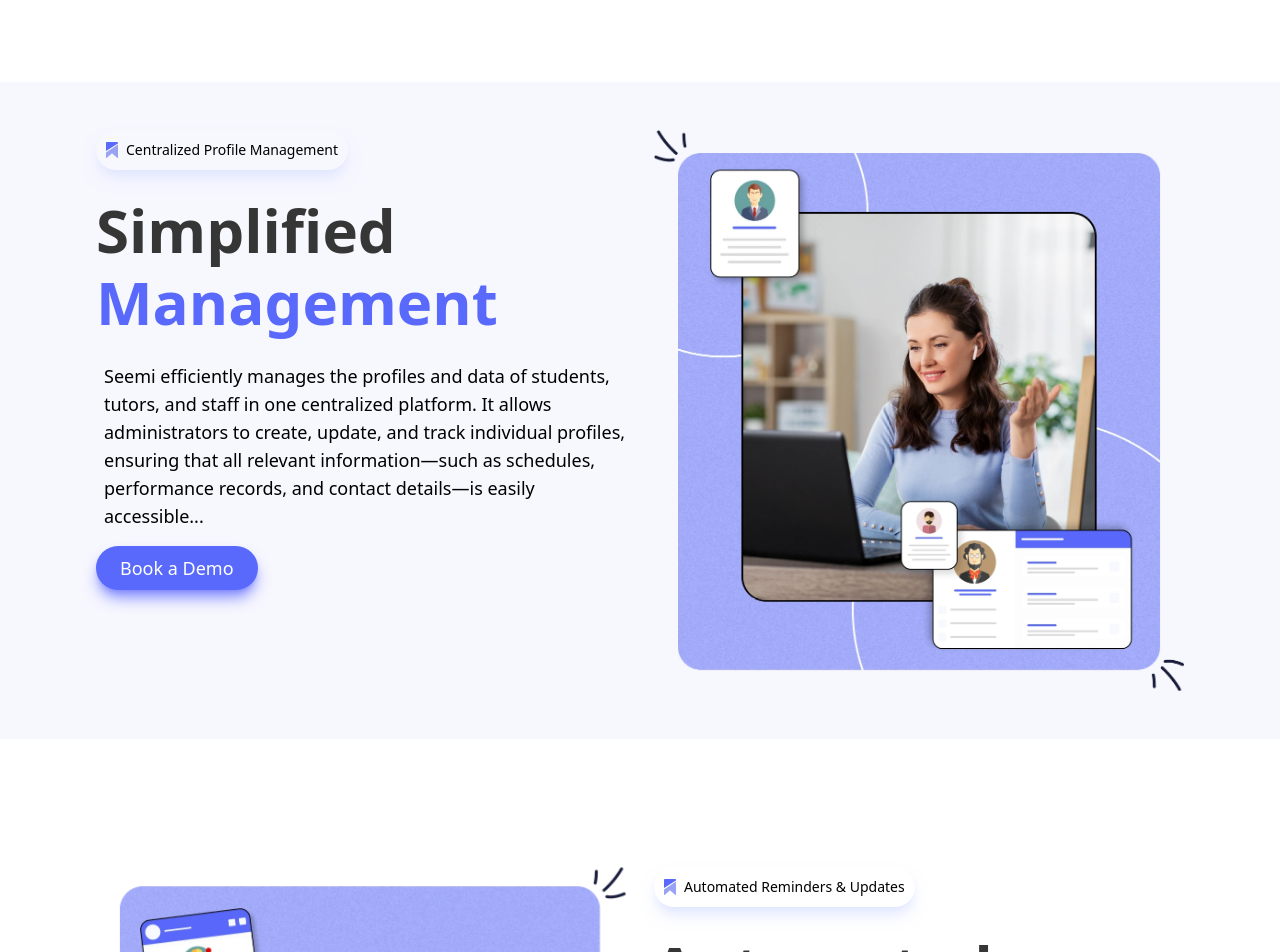
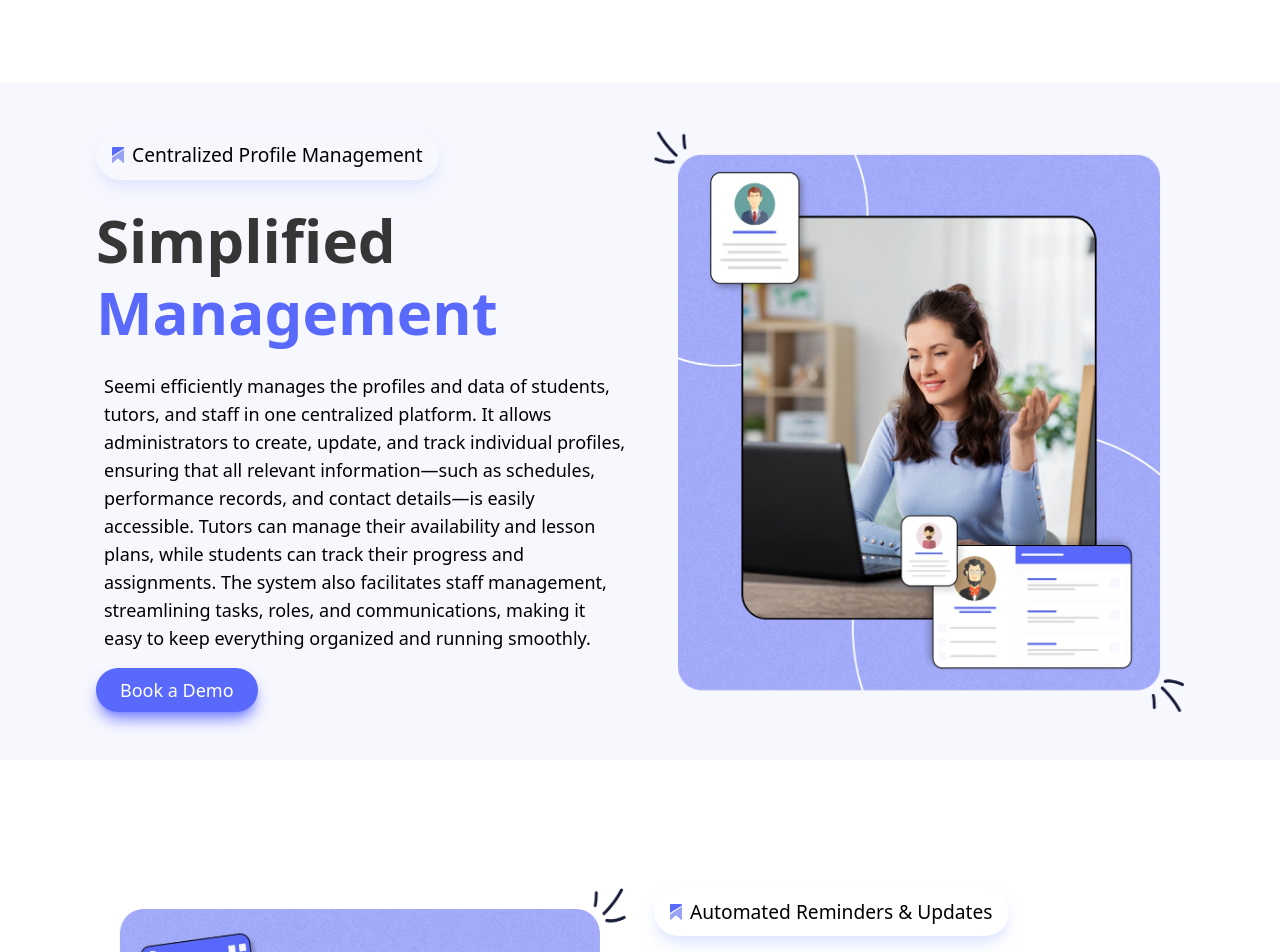
Before and after one commit to aqib4/seemi, a React (Vite) app: page / in a window 1280 px wide. Shown: the part 1760-2712 px from the top of the page. Built offline with nearby package versions, Linux system fonts and the light colour scheme.

Commit message:
added 2 new section

```diff
--- /dev/null
+++ b/src/Components/FeaturedSectionCard.jsx
@@ -0,0 +1,13 @@
+import React from "react";
+
+
+const FeaturedSectionCard = ({ imageSrc, imageAlt, title , description }) => {
+    return (
+<div className="w-[300px] flex flex-col items-center justify-center bg-gradient-to-b from-[#F7F7FE] via-[#F7F7FE] to-white rounded-[1.2rem] border-4 border-[#f2f2ff] shadow-sm p-5">
+<img src={imageSrc} alt={imageAlt} className="w-[138px] h-auto rounded-lg mb-4" />
+            <h3 className="font-murecho text-center text-2xl md:text-3xl font-bold leading-4 md:leading-[2rem] text-[#363636]">{title}</h3>
+            <p className="text-lg text-center font-monteserate font-extralight mt-2">{description}</p>
+        </div>
+    );
+}
+export default FeaturedSectionCard;
--- a/src/Components/Footer.jsx
+++ b/src/Components/Footer.jsx
@@ -35,15 +35,13 @@
         { name: "Cookie Policy", url: "#" }
     ];
 
-
-
     return (
         <footer
         style={{ backgroundImage: "url('/footer.png')", backgroundRepeat: "no-repeat", backgroundSize: "cover", backgroundPosition:"center" }}
         className="w-full mx-auto bg-no-repeat bg-cover mt-14 "
         >
 
-            <div className="max-w-[1440px] mx-auto px-4 md:px-[2rem] lg:px-[8rem] 2xl:px-[0rem] flex flex-wrap lg:flex-nowrap gap-16 md:gap-12 lg:gap-4 md:items-start sm:items-center     md:justify-between  py-16">
+            <div className="max-w-[1440px] mx-auto px-4 md:px-[2rem] lg:px-[4rem] xl:[7rem] 2xl:px-[0rem] flex flex-wrap lg:flex-nowrap gap-16 md:gap-12 lg:gap-4 md:items-start sm:items-center     md:justify-between  py-16">
                 {/* Column 1 - Logo and Contact */}
                 <div className="footer-col footer-links ">
                     <img src={logo} alt="Logo" className="w-[147px] h-[44px]" />
@@ -106,7 +104,7 @@
             {/* footer bottom */}
             <div className='footer-line'>
             </div>
-            <div className="max-w-[1440px] mx-auto px-4 md:px-[7rem] xxl:px-[10rem] font-monteserate font-light text-2xl flex flex-col items-center justify-center gap-4 md:flex-row md:justify-between py-4 footer-bottom"
+            <div className="max-w-[1440px] mx-auto px-4 md:px-[4rem] xl:[7rem] 2xl:px-[10rem] font-monteserate font-light text-2xl flex flex-col items-center justify-center gap-4 md:flex-row md:justify-between py-4 footer-bottom"
             >
                 <p className='font-monteserate font-extralight text-xl sm:text-center'>Copyright 2025 Seemi. All Rights Reserved</p>
                 <span className="flex items-center gap-2 font-monteserate font-extralight text-xl ">
--- a/src/Components/Hero.jsx
+++ b/src/Components/Hero.jsx
@@ -60,9 +60,9 @@
     >
       <div className="max-w-[1440px] mx-auto pt-20 md:px-12 2xl:px-[0rem] grid grid-cols-1 xl:grid-cols-2">
         {/* Left Side */}
-        <div className="flex flex-col justify-center pt-10 items-start w-full px-2 sm:px-6 xl:px-[7rem] xl:pt-0">
+        <div className="flex flex-col justify-center pt-10 items-start w-full px-2 sm:px-6 xl:px-[4rem] xl:pt-0">
           <img src={logo} alt="Logo" className="w-[147px] h-[44px] md:w-[287px] md:h-[88px] xl:w-[147px] xl:h-[44px] " />
-          <h1 className="font-murecho  text-3xl lg:text-5xl font-bold leading-[1.2] text-[#363636] max-w-[950px] mt-6">
+          <h1 className="font-murecho  text-3xl lg:text-6xl font-bold leading-[1.2] text-[#363636] max-w-[800px] mt-6">
             Smarter Way To Manage Your
             <span className="text-[#5969FB]"> Tutoring Business</span>
           </h1>
--- a/src/Components/HomeFeaturedSectionTag.jsx
+++ b/src/Components/HomeFeaturedSectionTag.jsx
@@ -1,7 +1,7 @@
 import React from "react";
 
 const HomeFeaturedSectionTag = ({ label }) => (
-    <div className="shadow-lg p-2.5 rounded-full shadow-indigo-100 flex items-center gap-2 w-fit">
+    <div className="shadow-lg px-4 py-2.5 rounded-full shadow-indigo-100 flex items-center gap-2 w-fit">
       <svg
         xmlns="http://www.w3.org/2000/svg"
         width="12"
@@ -13,7 +13,7 @@
         <path d="M1221 1584.24V258.453L0 1052.66V1584.24C0 1616.38 37.6485 1633.77 62.125 1612.94L559.02 1190.03C588.693 1164.77 632.307 1164.77 661.981 1190.03L1158.88 1612.94C1183.35 1633.77 1221 1616.38 1221 1584.24Z" fill="#9AA3F3" />
         <path d="M0.673098 84.805V920.74L1211.73 141.919C1217.51 138.203 1221 131.805 1221 124.936V82.1128C1221 36.7632 1184.23 0 1138.88 0H85.4835C38.644 0 0.673098 37.9685 0.673098 84.805Z" fill="#5969FB" />
       </svg>
-      <span className="font-monteserate font-light text-sm inline-block">{label}</span>
+      <span className="font-monteserate font-light text-[1.2rem] inline-block">{label}</span>
     </div>
   );
 
--- a/src/Pages/Home.jsx
+++ b/src/Pages/Home.jsx
@@ -3,7 +3,8 @@
 import "../styles/animateImage.css";
 import "../styles/animateSection.css"
 import HomeFeatureSection from "../Components/HomeFeatureSection";
-
+import HomeFeaturedSectionTag from "../Components/HomeFeaturedSectionTag";
+import FeaturedSectionCard from "../Components/FeaturedSectionCard";
 
 const Home = () => {
     const ref = useRef(null);
@@ -21,7 +22,6 @@
                 <Hero />
             </section>
             {/* second section */}
-
             <HomeFeatureSection
                 imageSrc="/home3.webp"
                 imageAlt="performance Insights"
@@ -31,15 +31,16 @@
                 description={`Maintain detailed lesson notes and progress reports, track attendance and performance
     metrics, and provide structured feedback to students and parents.
 
-    Keep a detailed record of every lesson with structured notes and progress reports,
-    ensuring a clear learning path for each student. Monitor attendance, track performance
-    metrics, and provide valuable feedback to both students and parents. With organized and
-    data driven insights, you can enhance learning outcomes and foster continuous
-    improvement in an effective and transparent way.`}
+    Keep a detailed record of every lesson with structured notes and progress reports, ensuring a clear
+    learning path for each student. Monitor attendance, track performance metrics, and provide valuable feedback to
+    both students and parents. With organized and data driven insights, you can enhance learning outcomes and foster
+    continuous improvement in an effective and transparent way.
+
+`}
                 reverse={false}
                 handleClick={handleClick}
             />
-
+            {/* third section */}
             <HomeFeatureSection
                 imageSrc="/home1.webp"
                 imageAlt="simplified management"
@@ -47,46 +48,55 @@
                 title="Simplified"
                 highlight="Management"
                 description={`Seemi efficiently manages the profiles and data of students, tutors, and staff
-    in one centralized platform. It allows administrators to create, update, and track
-    individual profiles, ensuring that all relevant information—such as schedules,
-    performance records, and contact details—is easily accessible...`}
+        in one centralized platform. It allows administrators to create, update, and track individual
+         profiles, ensuring that all relevant information—such as schedules, performance records, and
+         contact details—is easily accessible. Tutors can manage their availability and lesson plans,
+         while students can track their progress and assignments. The system also facilitates staff management,
+          streamlining tasks, roles, and communications, making it easy to keep everything organized and running
+          smoothly.
+
+`}
                 reverse={true}
                 background="#F7F7FE"
                 handleClick={handleClick}
             />
-
+            {/* fourth section */}
             <HomeFeatureSection
                 imageSrc="/home2.webp"
                 imageAlt="Automated Communication"
                 tag="Automated Reminders & Updates"
                 title="Automated"
                 highlight="Communication"
-    description={`Send automated email and SMS reminders for lessons and payments, ensuring timely notifications...`}
+                description={`
+        Send automated email and SMS reminders for lessons and payments, ensuring timely notifications, while
+        keeping parents informed with regular progress updates for better engagement.
+
+        Enhance communication and engagement with automated email and SMS reminders for lessons and payments,
+        ensuring students and parents never miss important updates. Keep parents informed with regular progress
+        reports, fostering transparency and involvement in the learning journey. With timely notifications, you
+         can reduce missed sessions, improve payment consistency, and create a seamless experience for everyone
+         involved.
+        `}
                 reverse={false}
                 handleClick={handleClick}
             />
-
+            {/* fifth section */}
             <HomeFeatureSection
                 imageSrc="/home2.webp"
                 imageAlt="Payroll Management"
                 tag="Centralized Profile Management"
                 title="Payroll"
                 highlight="Management"
-    description={`Calendar-based payroll management system simplifies the process for tutors, admin, and
-    support staff by aligning payments with scheduled work hours...`}
+                description={`Calendar-based payroll management system simplifies the process for tutors, admin,
+         and support staff by aligning payments with scheduled work hours. The platform automatically
+         tracks hours worked, assigns pay based on set rates, and integrates with the calendar for accurate
+         payroll calculation. This ensures timely and error-free payments while providing a clear, visual
+         overview of staff schedules and compensation, making payroll management more efficient and transparent.
+`}
                 reverse={true}
                 background="#F7F7FE"
                 handleClick={handleClick}
             />
-
-
-            {/* third section */}
-
-            {/* Fourth section */}
-
-
-            {/* Fifth section */}
-
             {/* sixth section */}
             <section className="w-full flex justify-center fade-in rounded-2xl my-12 lg:my-20">
                 <div
@@ -108,10 +118,45 @@
                 </div>
             </section>
 
+            {/* seventh section */}
+            <section className="max-w-[1440px] mx-auto flex flex-col items-center justify-center px-2 md:px-12 xl:px-20 my-12 lg:my-20">
+                <HomeFeaturedSectionTag label="Who Can Use" />
+                <h2 className="font-murecho max-w-[800px] text-center text-3xl md:text-6xl font-bold leading-9 md:leading-[4.5rem] text-[#363636] mt-6">
+                    Designed To Support All Types Of <span className="text-[rgb(89,105,251)]"> Businesses</span>
+                </h2>
+                <p className="text-lg max-w-[600px] text-center font-monteserate font-extralight ml-2 mt-6">Designed for tutors of all backgrounds, Seemi simplifies student management, scheduling,
+                    and lesson delivery perfect for any teaching style or subject.</p>
+                <div className="max-w-[1050px] h- flex flex-wrap items-center justify-center gap-6 mt-12">
+                    <FeaturedSectionCard imageSrc={'/tutot.png'} imageAlt={"tutor"} title={"Indvidual Tutors"}
+                        description={"Looking to manage day to day tutoring tasks"} />
+                    <FeaturedSectionCard imageSrc={'/tutot.png'} imageAlt={"tutor"} title={"Tutoring Starups"}
+                        description={"Looking for advance tools to grow"} />
+                    <FeaturedSectionCard imageSrc={'/tutot.png'} imageAlt={"tutor"} title={"Tutoring Scaleups"}
+                        description={"Looking to grow exponential"} />
+                </div>
+            </section>
 
+            {/* eighth section */}
+            {/* sixth section */}
+            <section className="w-full flex justify-center fade-in rounded-2xl my-12 lg:my-20">
+                <div
+                    className="w-[90%] min-h-[300px] lg:min-h-[600px] flex flex-col items-start  md:justify-center md:items-center text-center px-8 py-12 fade-in bg-cover lg:bg-contain rounded-2xl"
+                    style={{
+                        backgroundImage: "url('/homebg.png')",
+                        backgroundPosition: "center center",
+                        backgroundRepeat: "no-repeat",
+                    }}
+                >
+                    <h2 className="font-murecho text-left md:text-center text-3xl lg:text-6xl font-bold leading-9 lg:leading-[4.5rem] text-white ">
+                        Start Your Journey With Seemi
+                    </h2>
+                    <p className="max-w-[600px] text-lg text-left md:text-center font-monteserate font-extralight text-white mt-6">
+                        Start your tutoring journey today and enjoy personalized learning, expert support, and the confidence to reach your academic goals!
 
-            {/* seventh section */}
-
+                    </p>
+                    <button onClick={handleClick} className="text-[#5969FB] font-murecho font-light cursor-pointer px-6 py-2 text-lg bg-white rounded-full mt-8">Book a Demo</button>
+                </div>
+            </section>
         </>
 
     )
```
Also changed, not shown: public/tutot.png (added). Lines whose indentation alone changed are shown as unchanged.
